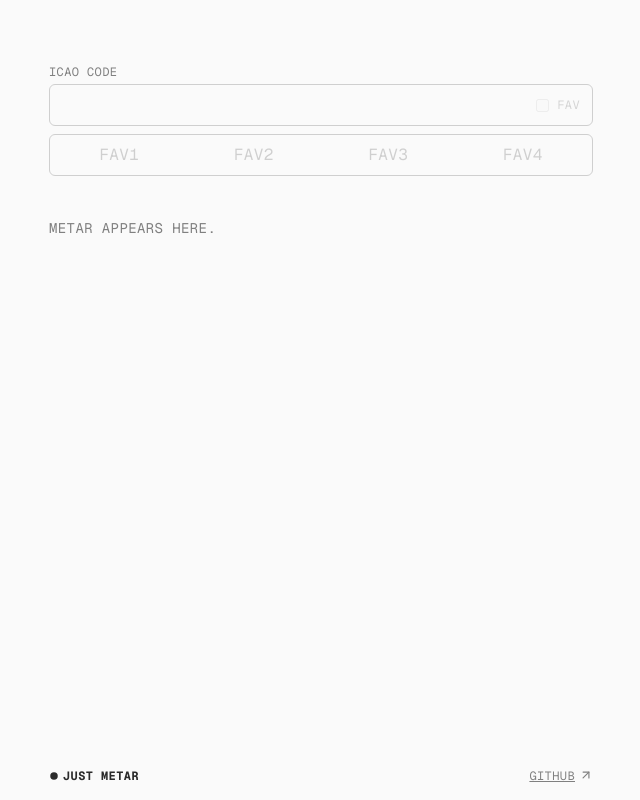
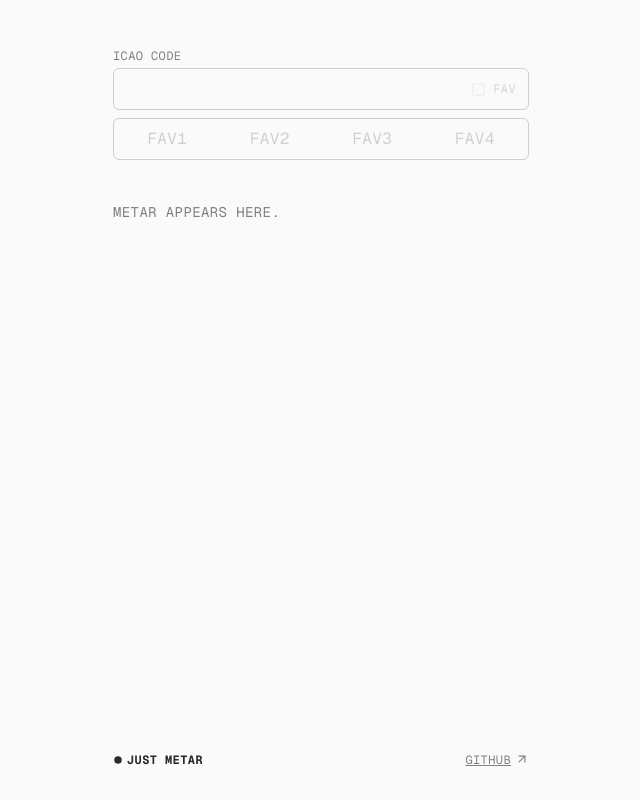
Before and after one commit to adamplesnik/just-metar, a React (Vite) app: page /1 in a window 1280 px wide. Shown: the whole page, without its empty margins (319-959 px from the left). Built offline with nearby package versions, Linux system fonts and the light colour scheme.

Commit message:
Update dimensions

```diff
--- a/src/App.tsx
+++ b/src/App.tsx
@@ -4,7 +4,7 @@ import Footer from './partials/Footer'
 
 function App() {
   return (
-    <main className="mx-auto flex min-h-svh max-w-xl flex-col p-4">
+    <main className="mx-auto flex min-h-svh max-w-md flex-col px-4">
       <div className="flex-1">
         <Routes>
           <Route path="/:code?" element={<MetarLookup />} />
--- a/src/partials/Footer.tsx
+++ b/src/partials/Footer.tsx
@@ -1,7 +1,7 @@
 export default function Footer() {
   return (
-    <div className="w full flex justify-between">
-      <h1 className="mt-auto text-xs font-bold">
+    <div className="w full flex justify-between pb-8">
+      <h1 className="text-xs font-bold">
         <a href="/" className="flex items-center gap-1">
           <svg
             xmlns="http://www.w3.org/2000/svg"
```
